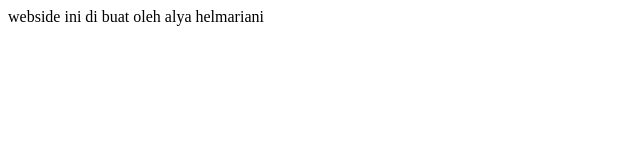
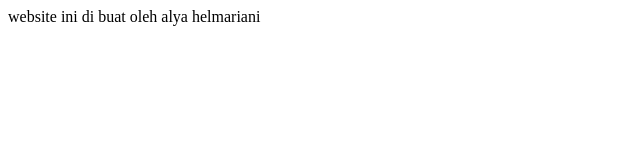
Before and after one commit to alyyaa81/alyatugassh, a plain HTML site: page index.html in a window 1280 px wide. Shown: the full height of the page, 0-640 px from the left. Drawn offline with Linux system fonts and the light colour scheme.

Commit message:
Update index.html

```diff
--- a/index.html
+++ b/index.html
@@ -6,6 +6,6 @@
     <title>Document</title>
 </head>
 <body>
-    <div>webside ini di buat oleh alya helmariani</div>
+    <div>website ini di buat oleh alya helmariani</div>
 </body>
 </html>
```
